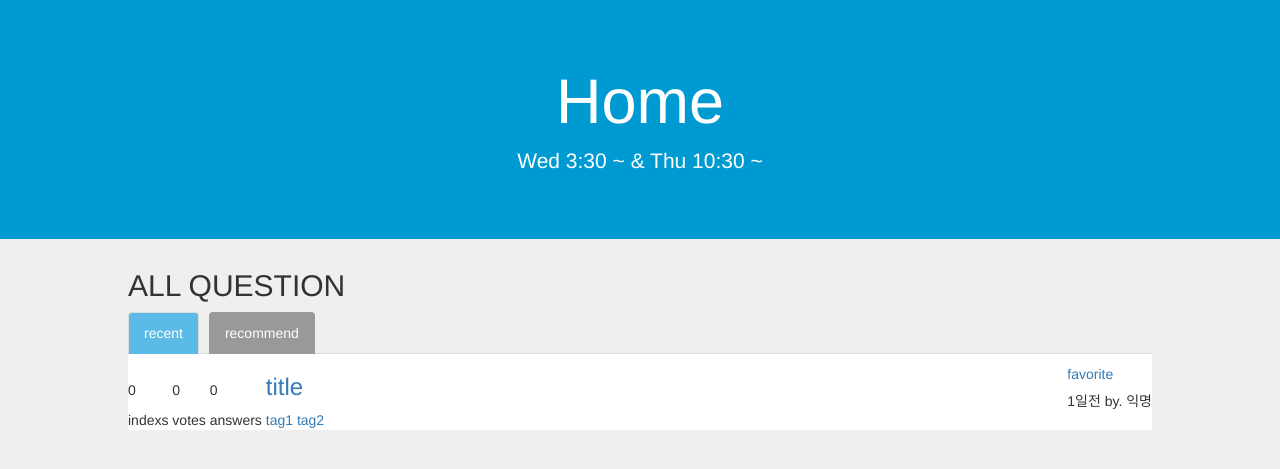
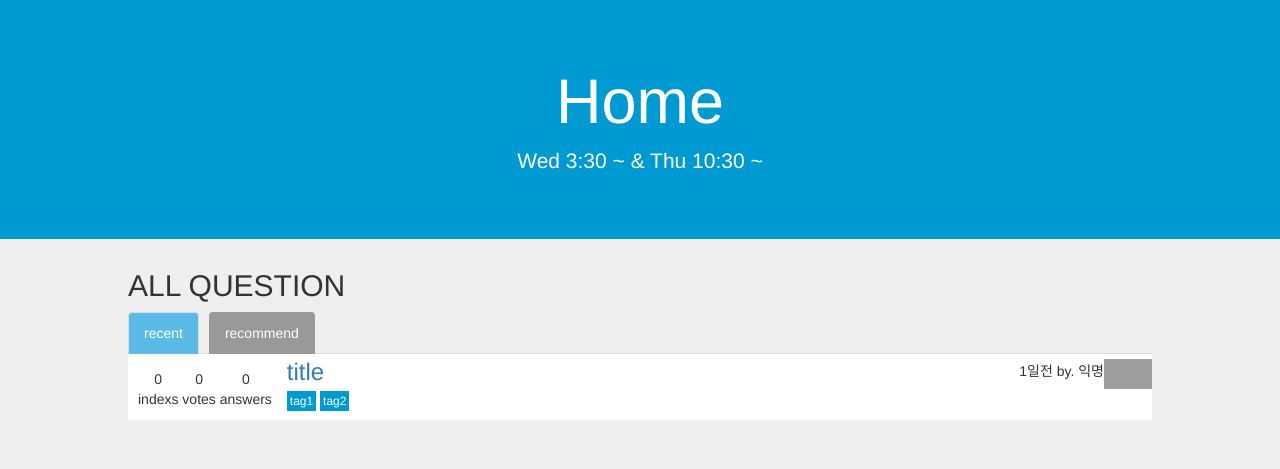
Before and after one commit to YongTaek/webproject, a PHP site: page /questionlist.php in a window 1280 px wide. Shown: the part 51-520 px from the top of the page. Run offline with PHP 8.4, Linux system fonts and the light colour scheme; grey boxes are pictures that could not be loaded.

Commit message:
questionais css 완성

```diff
--- a/view/questionlist.css
+++ b/view/questionlist.css
@@ -18,10 +18,6 @@ body{
 	text-decoration: none;
 	margin-left: 15px;
 	font-size: 20px;
-}
-
-.pull-left.active > a{
-
 }
 
 .pull-left {
@@ -55,6 +51,15 @@ body{
 	margin: auto;
 }
 
+.qlist-wapper{
+	background-color: white;
+}
+
+.nav li:hover a {
+	background-color: rgb(92, 187, 230);
+	/* color: #00adee; */
+}
+
 .question-tab > a{
 	background-color: rgb(153, 153, 153);
 	border-radius: 4px 4px 0 0;
@@ -78,21 +83,67 @@ body{
 	overflow: hidden;
 }
 
+.question-num-summary {
+	float: left;
+	margin: 10px;
+	margin-right: 15px;
+}
+
+.question-list-left {
+	float: left;
+}
 .question-num-summary > div{
 	display: inline-block;
+	margin-top: 5px;
+
 }
-
-.question-num-summary > div > div{
-	margin-top: 10px;
-	/* margin-right: 5px;
-	margin-left: 5px; */
-}
-.question-summary {
+.question-list-right {
 	float: right;
 }
 .question-list-right > div > *{
 	display: inline-block;
 }
-.favorite {
+
+.star-off {
+	background: url('../public/img/sprites.svg');
 	background-position: 0 -120px;
+	height: 30px;
+	width: 48px;
+    display: inline-block;
+    float: right;
+    margin-top: 5px;
 }
+
+.question-list-right > div{
+	display: inline-block;
+}
+
+.vote-number {
+	margin-right: 20px;
+	margin-left: 20px;
+}
+
+.mini-count{
+	margin: auto;
+	text-align: center;
+}
+
+.title {
+	margin: 0;
+	margin-top: 5px;
+}
+.tags {
+	margin-top: 5px;
+	margin-bottom: 10px;
+}
+.tag {
+	color: white;
+	background-color: rgb(0,154,211);
+	padding: 3px;
+	font-size: 12px;
+}
+
+.tag:hover {
+	color: white;
+	text-decoration: none;
+}
--- a/view/questionlist.php
+++ b/view/questionlist.php
@@ -35,7 +35,7 @@
 		</div>
 		<div class= "qlist-wapper">
 			<div class= "question">
-				<div class= "inline-list question-num-summary">
+				<div class= "question-num-summary">
 					<div class= "question-number">
 						<div class= "mini-count">
 							<span>0</span>
@@ -54,6 +54,8 @@
 						</div>
 						<div>answers</div>
 					</div>
+
+				</div>
 				<div class="question-list-left">
 					<h3 class="title">
 						<a href="/">title</a>
@@ -63,16 +65,11 @@
 						<a href="" class= "tag">tag2</a>
 					</div>
 				</div>
-				<div class= "question-summary">
 				<div class="question-list-right">
-						<a class="star-off" href="#">favorite</a>
+					<a class="star-off" href="#"></a>
 					<div>
 						<h5 class="date">1일전</h5>
 						<h5 class="name">by. 익명</h5>
-						</div>
-					</div>
-
-
 					</div>
 				</div>
 			</div>
```
Lines whose indentation alone changed are shown as unchanged.
